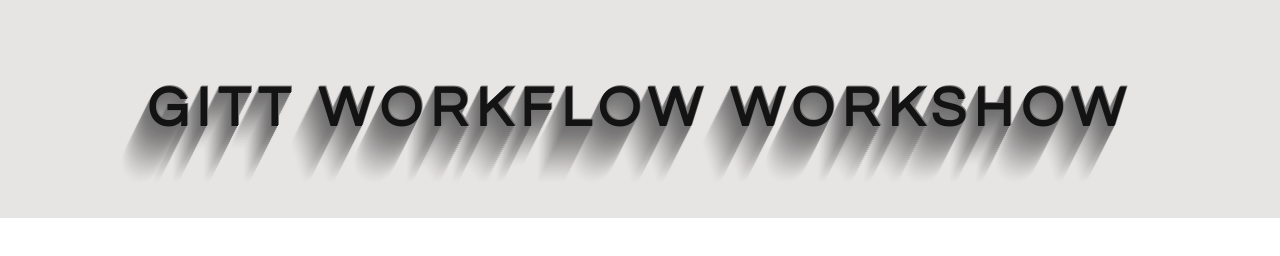
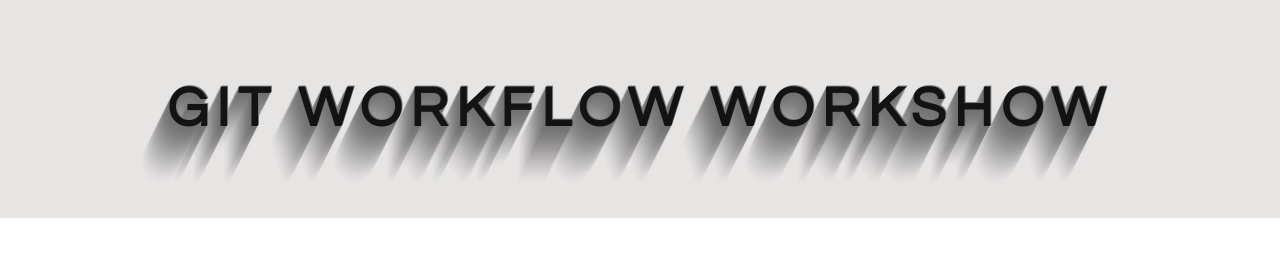
Before and after one commit to fac-14/mon, a plain HTML site: page index.html in a window 1280 px wide. Drawn offline with Linux system fonts and the light colour scheme.

```diff
--- a/index.html
+++ b/index.html
@@ -10,7 +10,7 @@
 
 <body>
 
-    <h1 class="page-heading">GITT WORKFLOW WORKSHOW</h1>
+    <h1 class="page-heading">GIT WORKFLOW WORKSHOW</h1>
 
 </body>
 
```
